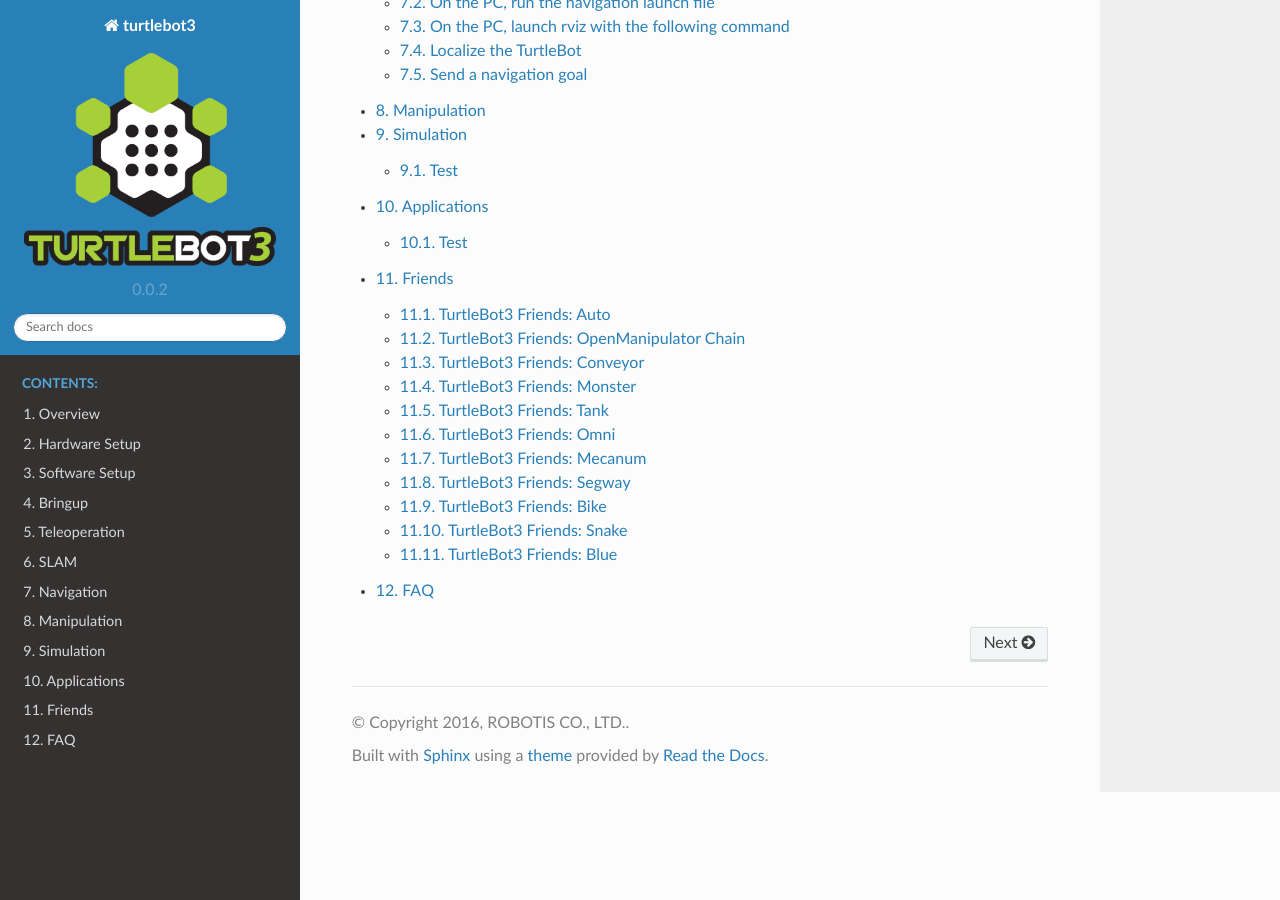
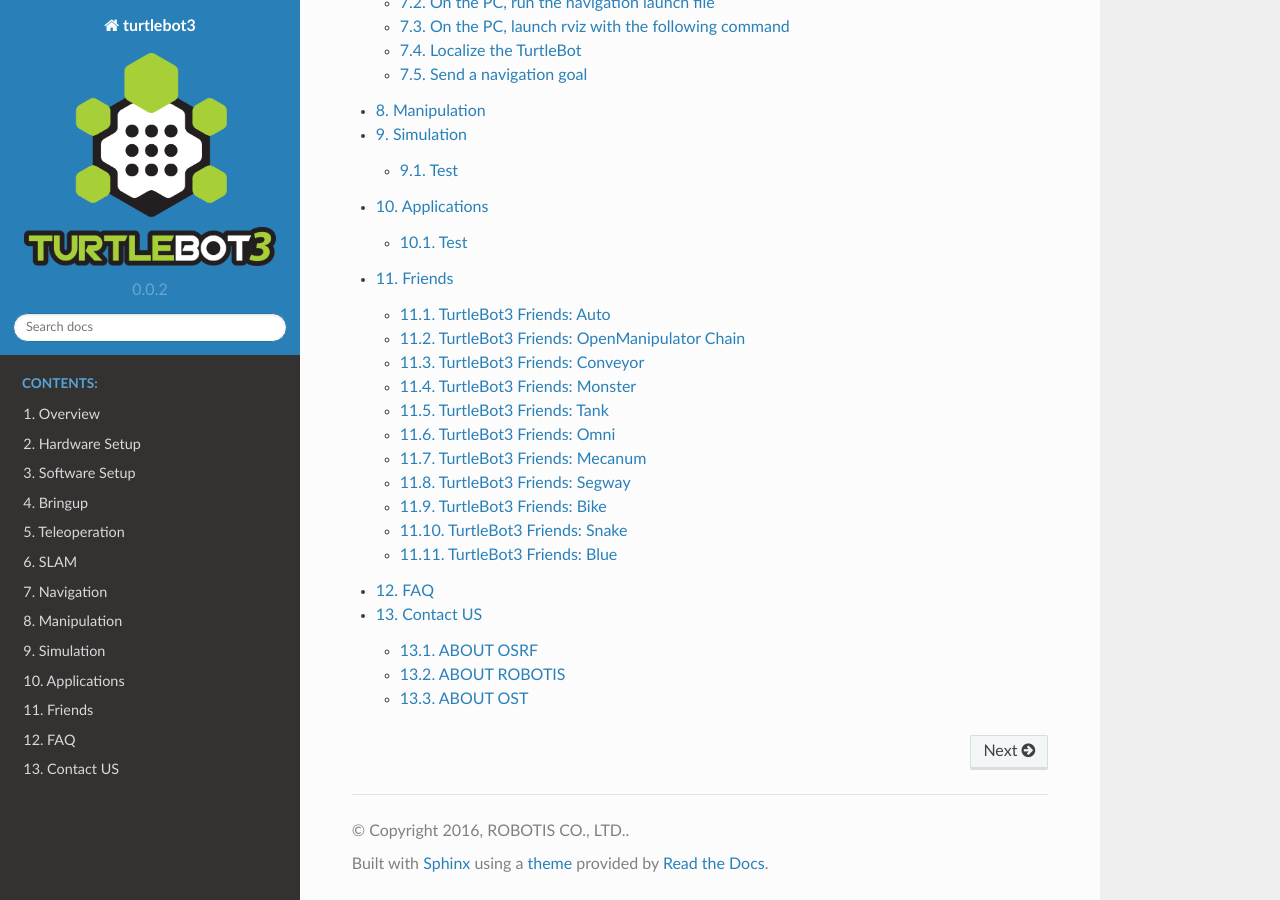
Before and after one commit to shivharis/turtlebot3_wiki, a Sphinx documentation site: the page built from docs/source/index.rst, in a window 1280 px wide and 900 px high, scrolled down 1701 px. Built offline with Sphinx 7.4.7 and the Read the Docs theme 2.0.0, drawn with Linux system fonts in a browser that asks for light colours; some of the changed lines change nothing that is shown.

Commit message:
added about info

```diff
--- /dev/null
+++ b/docs/source/contact.rst
@@ -0,0 +1,71 @@
+Contact US
+==========
+
+ABOUT OSRF
+----------
+
+.. image:: _static/logo_osrf.png
+   :width: 500px
+
+`Open Source Robotics Foundation, Inc. (OSRF)`_ is an independent non-profit organization founded by members of the global robotics community. The mission of OSRF is to support the development, distribution, and adoption of open source software for use in robotics research, education, and product development.
+
+:Address: 170 S Whisman Rd, Building D, Suite A, Mountain View, CA 94041, USA
+:E-Mail: turtlebot@osrfoundation.org
+
+ABOUT ROBOTIS
+-------------
+
+.. image:: _static/logo_robotis.png
+   :width: 300px
+
+`ROBOTIS`_ was derived from a simple response to the question, "What is a Robot?".
+
+Thus, **ROBOTIS** = "**ROBOT IS...**"
+
+There are many answers to this question, but we strive to develop and apply products that would impact our daily lives and make robots more personal rather than an intelligent appliance. Imaginations can become reality through personal robots.
+
+**US Office**
+
+:Address: 26228 Enterprise Ct Lake Forest, CA 92630, USA
+:Tel: +1-949-377-0377
+:Fax: +1-949-242-5112
+:Web: http://en.robotis.com/
+:E-Mail: america@robotis.com
+
+**China Office**
+
+:Address: Room 1103, Building B, Jiajing Tiancheng, Chaoyang District, (100102) Beijing, China
+:Tel: +86-10-5726-7179
+:Web: http://cn.robotis.com/
+:E-Mail: china@robotis.com
+
+**Japan Office**
+
+:Address: 北京市朝阳区佳境天城B座1103
+:Tel: +81-3-4330-3660
+:Web: http://jp.robotis.com/
+:E-Mail: japan@robotis.com
+
+**Korea Office**
+
+:Address:	#1505, Gasan Digital-1ro 145 (Ace High End Tower 3), Geumchungu, Seoul, South Korea
+:Tel:	+82-70-8671-2609
+:Fax:	+82-70-8230-1336
+:Web: http://wwww.robotis.com/
+:E-Mail: ost@robotis.com
+
+ABOUT OST
+---------
+
+.. image:: _static/contact/open_source_team.jpg
+   :width: 600px
+
+:Members: Ashe Kim, Darby Lim, Leon Jung, Hancheol Cho, Yoonseok Pyo
+:Alumni: Yoshihiro Shibata
+
+We are an open source team of ROBOTIS. Through open source hardware / software, our robot friends are hoping to enrich our lives. We mainly develop / support Dynamixel SDK, OpenManipulator, OpenCM, OpenCR and OpenAutonomousCar. Our favorite platform is ROS! :)
+
+:E-Mail: ost@robotis.com
+
+.. _Open Source Robotics Foundation, Inc. (OSRF): http://www.osrfoundation.org/
+.. _ROBOTIS: http://wwww.robotis.com/
--- a/docs/source/index.rst
+++ b/docs/source/index.rst
@@ -20,4 +20,6 @@
    applications
    friends
    faq
+   contact
+
 ..   appendix
--- a/docs/source/slam.rst
+++ b/docs/source/slam.rst
@@ -8,6 +8,8 @@
 .. raw:: html
 
   <iframe width="640" height="360" src="https://www.youtube.com/embed/lkW4-dG2BCY" frameborder="0" allowfullscreen></iframe>
+
+|
 
 :Date: 2016.11.29
 :Robot: TurtleBot3 basic model
```
Also changed, not shown: docs/source/_static/contact/open_source_team.jpg (added).
